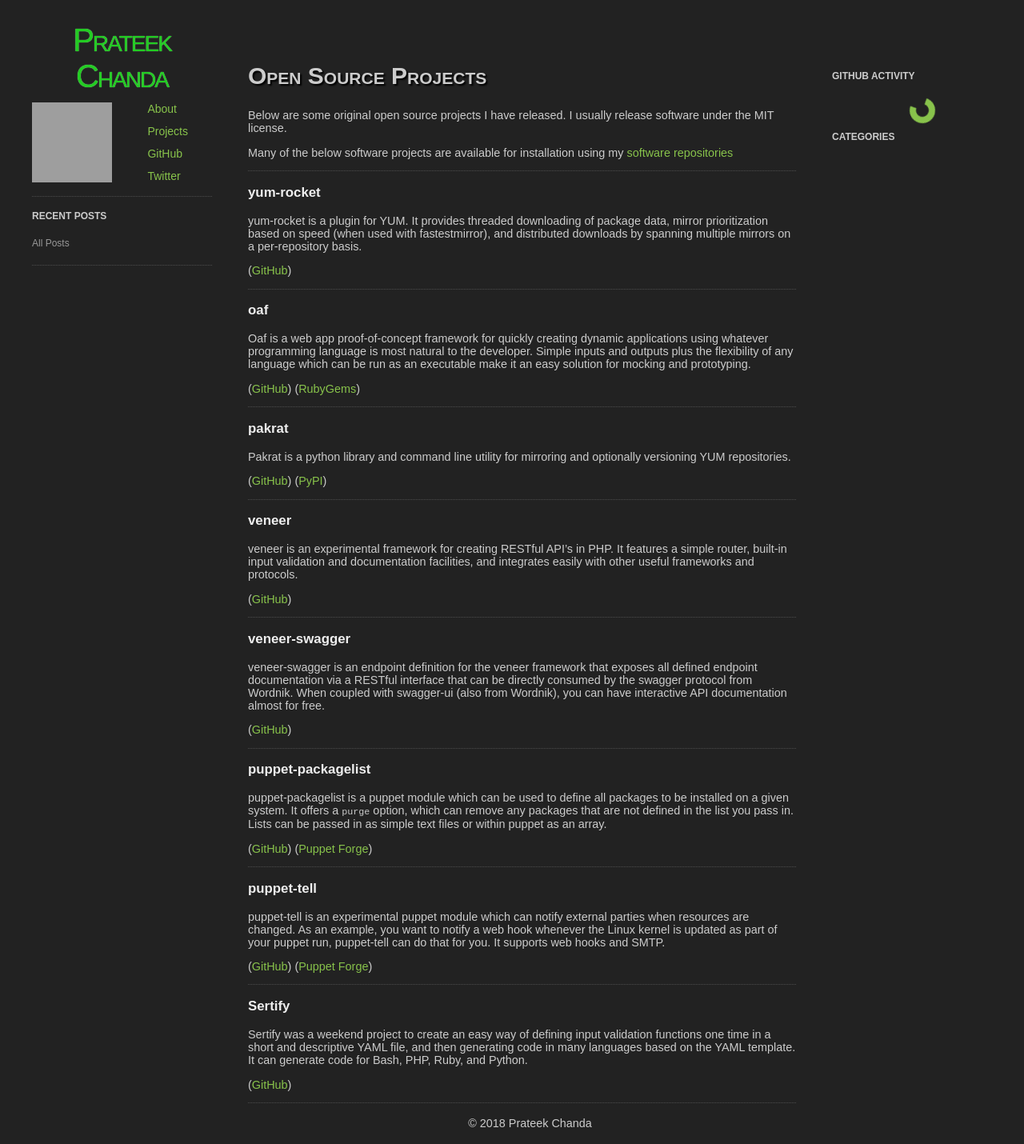
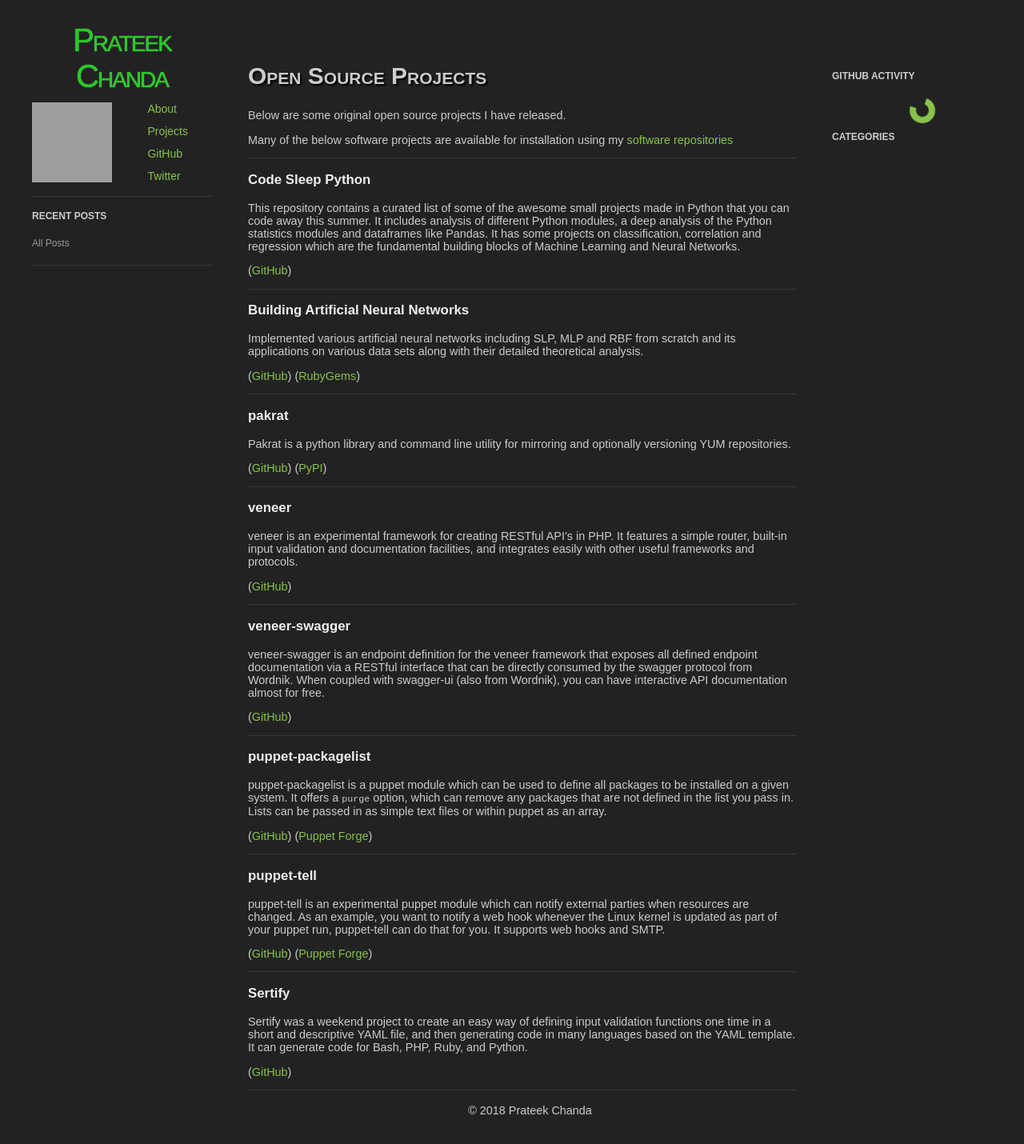
Before and after one commit to prateekiiest/prateekiie.github.io, a Jekyll site: the page built from projects/index.md, in a window 1280 px wide. Shown: the whole page at 80% size. Built offline with Jekyll 4.4.1, drawn with Linux system fonts in a browser that asks for light colours; Markdown is read by kramdown in place of the engine named in the settings; grey boxes are pictures that could not be loaded.

Commit message:
Update index.md

```diff
--- a/projects/index.md
+++ b/projects/index.md
@@ -1,32 +1,30 @@
 ---
 layout: default
 title: Projects
+published: true
 ---
 
 <div class="post_title">Open Source Projects</div>
-Below are some original open source projects I have released. I usually release
-software under the MIT license.
+Below are some original open source projects I have released.
 
 Many of the below software projects are available for installation using my
 [software repositories](/software-repos)
 
 ---
 
-### yum-rocket
-yum-rocket is a plugin for YUM. It provides threaded downloading of package
-data, mirror prioritization based on speed (when used with fastestmirror), and
-distributed downloads by spanning multiple mirrors on a per-repository basis.
+### Code Sleep Python
 
-([GitHub](https://github.com/ryanuber/yum-rocket))
+This repository contains a curated list of some of the awesome small projects made in Python that you can code away this summer. It includes analysis of different Python modules, a deep analysis of the Python statistics modules and dataframes like Pandas. It has some projects on classification, correlation and regression which are the fundamental building blocks of Machine Learning and Neural Networks.
+
+([GitHub](https://github.com/prateekiiest/Code-Sleep-Python))
 
 ---
 
-### oaf
-Oaf is a web app proof-of-concept framework for quickly creating dynamic
-applications using whatever programming language is most natural to the
-developer. Simple inputs and outputs plus the flexibility of any language which
-can be run as an executable make it an easy solution for mocking and
-prototyping.
+### Building Artificial Neural Networks
+
+Implemented various artificial neural networks including SLP, MLP and RBF
+from scratch and its applications on various data sets along with their detailed
+theoretical analysis.
 
 ([GitHub](https://github.com/ryanuber/oaf)) ([RubyGems](http://rubygems.org/gems/oaf))
 
```
